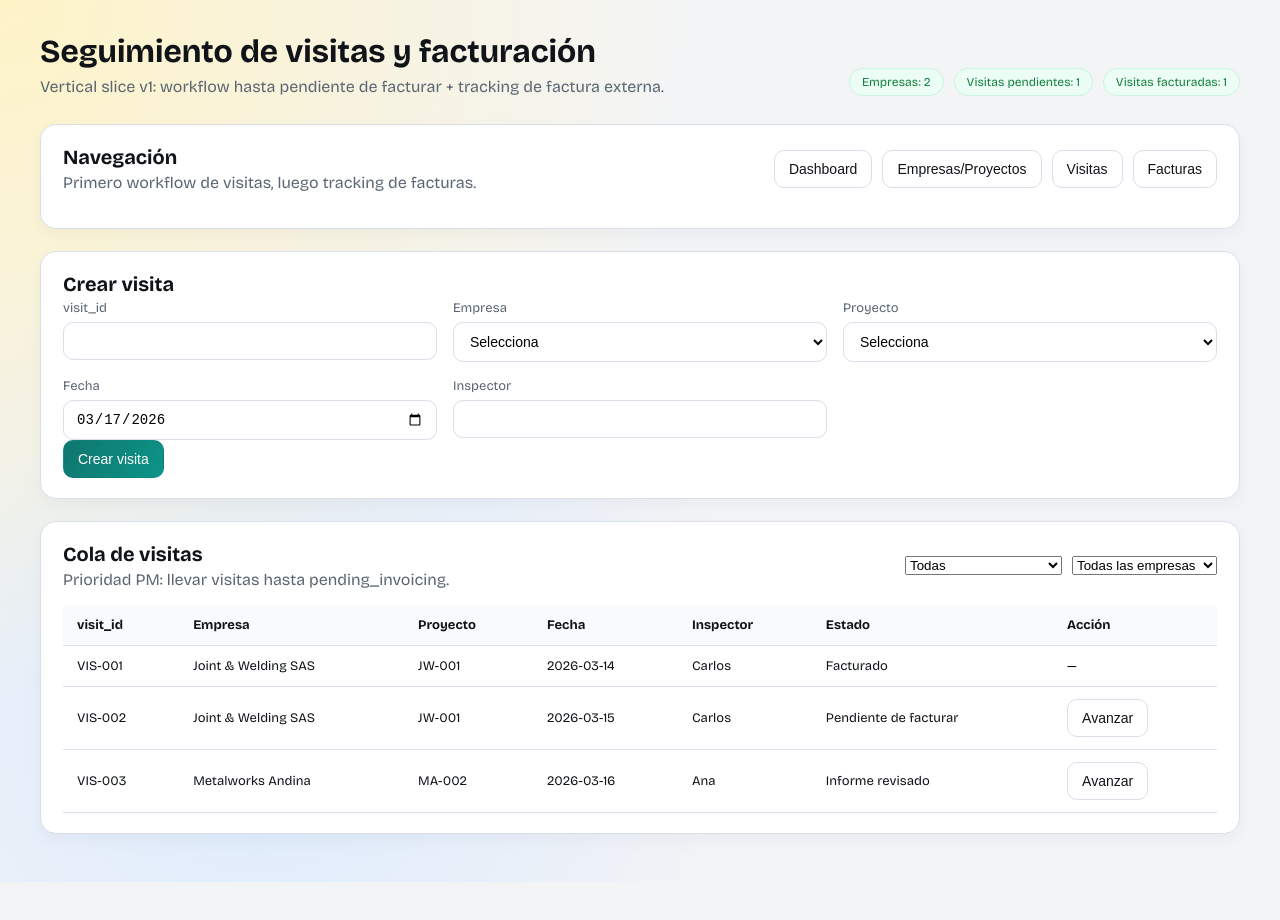
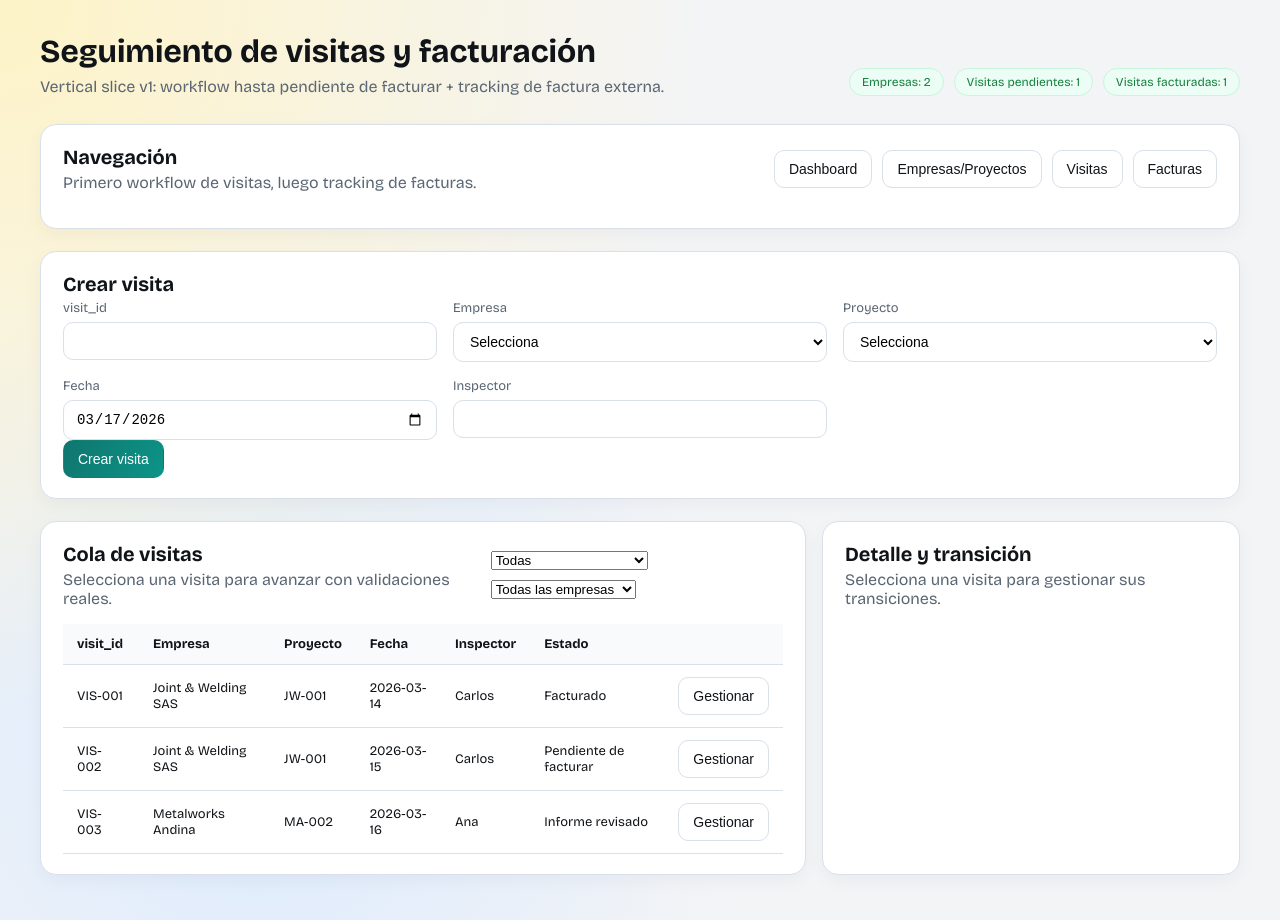
Before and after one commit to dgiraldova/Invoice_check, a React (Vite) app: page / in a window 1280 px wide. Both pictures are taken after a click on the button "Visitas". Shown: the top 920 px of the page. Before the commit the page ends 882 px from the top, so only its background shows below. Built offline with nearby package versions, Linux system fonts and the light colour scheme.

Commit message:
enforce workflow transition requirements in visit flow

```diff
--- a/src/renderer/App.tsx
+++ b/src/renderer/App.tsx
@@ -27,6 +27,7 @@ const statusLabels: Record<WorkflowStatus, string> = {
 
 const uid = () => Math.random().toString(36).slice(2, 10);
 const nowISO = () => new Date().toISOString();
+const today = () => new Date().toISOString().slice(0, 10);
 const monthFromDate = (date: string) => date.slice(0, 7);
 
 const seedData = (): AppData => {
@@ -43,12 +44,13 @@ const seedData = (): AppData => {
     projectId: projectA.id,
     visitDate: "2026-03-14",
     inspector: "Carlos",
-    status: "pending_invoicing",
+    status: "invoiced",
     reportDoneAt: nowISO(),
     reviewedAt: nowISO(),
     reviewedBy: "Laura",
     reportSentAt: nowISO(),
-    adminNotifiedAt: nowISO()
+    adminNotifiedAt: nowISO(),
+    invoiceRecordId: "seed-invoice-1"
   };
 
   const visit2: Visit = {
@@ -80,7 +82,7 @@ const seedData = (): AppData => {
   };
 
   const invoice: InvoiceRecord = {
-    id: uid(),
+    id: "seed-invoice-1",
     invoiceNumber: "FAC-2026-001",
     dianCode: "DIAN-0001",
     invoiceDate: "2026-03-16",
@@ -88,9 +90,6 @@ const seedData = (): AppData => {
     companyId: companyA.id,
     visitIds: [visit1.id]
   };
-
-  visit1.status = "invoiced";
-  visit1.invoiceRecordId = invoice.id;
 
   return {
     companies: [companyA, companyB],
@@ -118,6 +117,48 @@ const nextStatus = (status: WorkflowStatus): WorkflowStatus | null => {
   return statuses[index + 1];
 };
 
+const getTransitionRequirement = (visit: Visit, next: WorkflowStatus, draft: TransitionDraft) => {
+  if (next === "report_done") {
+    if (!draft.reportDoneAt) return "Para marcar informe listo, registra la fecha/hora del informe.";
+  }
+  if (next === "report_reviewed") {
+    if (!visit.reportDoneAt && !draft.reportDoneAt) return "No puedes revisar un informe que no está marcado como listo.";
+    if (!draft.reviewedBy.trim()) return "Para marcar informe revisado, indica quién revisó.";
+    if (!draft.reviewedAt) return "Para marcar informe revisado, registra la fecha/hora de revisión.";
+  }
+  if (next === "report_sent") {
+    if (!visit.reviewedAt && !draft.reviewedAt) return "No puedes enviar un informe que no ha sido revisado.";
+    if (!draft.reportSentAt) return "Para marcar informe enviado, registra la fecha/hora de envío.";
+  }
+  if (next === "admin_notified") {
+    if (!visit.reportSentAt && !draft.reportSentAt) return "No puedes notificar admin antes de enviar el informe.";
+    if (!draft.adminNotifiedAt) return "Para notificar admin, registra la fecha/hora de notificación.";
+  }
+  if (next === "pending_invoicing") {
+    if (!visit.adminNotifiedAt && !draft.adminNotifiedAt) return "No puedes pasar a pending_invoicing sin haber notificado a admin.";
+  }
+  return null;
+};
+
+type TransitionDraft = {
+  reportDoneAt: string;
+  reviewedBy: string;
+  reviewedAt: string;
+  reportSentAt: string;
+  adminNotifiedAt: string;
+};
+
+const defaultDraft = (): TransitionDraft => ({
+  reportDoneAt: "",
+  reviewedBy: "",
+  reviewedAt: "",
+  reportSentAt: "",
+  adminNotifiedAt: ""
+});
+
+const toInputDateTime = (value?: string) => (value ? value.slice(0, 16) : "");
+const toStoredDateTime = (value: string) => (value ? new Date(value).toISOString() : "");
+
 const App: React.FC = () => {
   const [data, setData] = useState<AppData>(() => loadData());
   const [tab, setTab] = useState<"dashboard" | "master" | "visits" | "invoices">("dashboard");
@@ -129,15 +170,17 @@ const App: React.FC = () => {
   const [visitId, setVisitId] = useState("");
   const [visitCompanyId, setVisitCompanyId] = useState("");
   const [visitProjectId, setVisitProjectId] = useState("");
-  const [visitDate, setVisitDate] = useState(new Date().toISOString().slice(0, 10));
+  const [visitDate, setVisitDate] = useState(today());
   const [inspector, setInspector] = useState("");
   const [filter, setFilter] = useState<"all" | "pending" | "invoiced">("all");
   const [selectedCompanyId, setSelectedCompanyId] = useState("");
   const [selectedVisitIds, setSelectedVisitIds] = useState<string[]>([]);
   const [invoiceNumber, setInvoiceNumber] = useState("");
   const [dianCode, setDianCode] = useState("");
-  const [invoiceDate, setInvoiceDate] = useState(new Date().toISOString().slice(0, 10));
+  const [invoiceDate, setInvoiceDate] = useState(today());
   const [message, setMessage] = useState<string | null>(null);
+  const [activeVisitId, setActiveVisitId] = useState<string | null>(null);
+  const [transitionDraft, setTransitionDraft] = useState<TransitionDraft>(defaultDraft());
 
   const persist = (next: AppData) => {
     setData(next);
@@ -146,6 +189,7 @@ const App: React.FC = () => {
 
   const companyMap = useMemo(() => Object.fromEntries(data.companies.map((c) => [c.id, c])), [data.companies]);
   const projectMap = useMemo(() => Object.fromEntries(data.projects.map((p) => [p.id, p])), [data.projects]);
+  const activeVisit = data.visits.find((visit) => visit.id === activeVisitId) ?? null;
 
   const filteredVisits = useMemo(() => {
     return data.visits.filter((visit) => {
@@ -200,18 +244,39 @@ const App: React.FC = () => {
     setMessage("Visita creada.");
   };
 
-  const advanceVisit = (visit: Visit) => {
-    const next = nextStatus(visit.status);
-    if (!next) return;
-    const updated: Visit = { ...visit, status: next };
-    if (next === "report_done") updated.reportDoneAt = nowISO();
-    if (next === "report_reviewed") {
-      updated.reviewedAt = nowISO();
-      updated.reviewedBy = updated.reviewedBy ?? "Supervisor";
-    }
-    if (next === "report_sent") updated.reportSentAt = nowISO();
-    if (next === "admin_notified") updated.adminNotifiedAt = nowISO();
-    persist({ ...data, visits: data.visits.map((v) => (v.id === visit.id ? updated : v)) });
+  const selectVisit = (visit: Visit) => {
+    setActiveVisitId(visit.id);
+    setTransitionDraft({
+      reportDoneAt: toInputDateTime(visit.reportDoneAt),
+      reviewedBy: visit.reviewedBy ?? "",
+      reviewedAt: toInputDateTime(visit.reviewedAt),
+      reportSentAt: toInputDateTime(visit.reportSentAt),
+      adminNotifiedAt: toInputDateTime(visit.adminNotifiedAt)
+    });
+  };
+
+  const advanceVisit = () => {
+    if (!activeVisit) return;
+    const next = nextStatus(activeVisit.status);
+    if (!next) return setMessage("Esta visita ya está en el estado final.");
+
+    const requirement = getTransitionRequirement(activeVisit, next, transitionDraft);
+    if (requirement) return setMessage(requirement);
+
+    const updated: Visit = {
+      ...activeVisit,
+      status: next,
+      reportDoneAt: transitionDraft.reportDoneAt ? toStoredDateTime(transitionDraft.reportDoneAt) : activeVisit.reportDoneAt,
+      reviewedBy: transitionDraft.reviewedBy.trim() || activeVisit.reviewedBy,
+      reviewedAt: transitionDraft.reviewedAt ? toStoredDateTime(transitionDraft.reviewedAt) : activeVisit.reviewedAt,
+      reportSentAt: transitionDraft.reportSentAt ? toStoredDateTime(transitionDraft.reportSentAt) : activeVisit.reportSentAt,
+      adminNotifiedAt: transitionDraft.adminNotifiedAt ? toStoredDateTime(transitionDraft.adminNotifiedAt) : activeVisit.adminNotifiedAt
+    };
+
+    const nextData = { ...data, visits: data.visits.map((visit) => (visit.id === activeVisit.id ? updated : visit)) };
+    persist(nextData);
+    setActiveVisitId(updated.id);
+    setMessage(`Visita ${updated.visitId} movida a ${statusLabels[next]}.`);
   };
 
   const toggleSelectedVisit = (id: string) => {
@@ -220,6 +285,7 @@ const App: React.FC = () => {
 
   const createInvoiceRecord = () => {
     if (!invoiceNumber.trim() || !dianCode.trim() || !invoiceDate) return setMessage("Factura, DIAN y fecha son obligatorios.");
+    if (data.invoiceRecords.some((invoice) => invoice.invoiceNumber === invoiceNumber.trim())) return setMessage("Ese número de factura ya está registrado.");
     if (selectedVisitIds.length === 0) return setMessage("Selecciona al menos una visita pendiente.");
     const visits = data.visits.filter((v) => selectedVisitIds.includes(v.id));
     if (visits.some((v) => v.status !== "pending_invoicing")) return setMessage("Solo puedes facturar visitas en pending_invoicing.");
@@ -282,7 +348,7 @@ const App: React.FC = () => {
             <div className="panel__header panel__header--stack">
               <div>
                 <h2>Resumen operativo</h2>
-                <p>Esto reemplaza el prototipo de revisión por un flujo real de operaciones.</p>
+                <p>Ahora el workflow exige metadatos reales antes de avanzar.</p>
               </div>
             </div>
             <div className="cards">
@@ -325,11 +391,13 @@ const App: React.FC = () => {
               </div>
               <button className="btn btn--primary" onClick={createVisit}>Crear visita</button>
             </section>
+
+            <div className="grid grid--two">
               <section className="panel">
                 <div className="panel__header">
                   <div>
                     <h2>Cola de visitas</h2>
-                  <p>Prioridad PM: llevar visitas hasta pending_invoicing.</p>
+                    <p>Selecciona una visita para avanzar con validaciones reales.</p>
                   </div>
                   <div className="status-bar">
                     <select value={filter} onChange={(e) => setFilter(e.target.value as any)}><option value="all">Todas</option><option value="pending">Pendientes de facturar</option><option value="invoiced">Facturadas</option></select>
@@ -338,23 +406,65 @@ const App: React.FC = () => {
                 </div>
                 <div className="table-wrap">
                   <table className="table">
-                  <thead><tr><th>visit_id</th><th>Empresa</th><th>Proyecto</th><th>Fecha</th><th>Inspector</th><th>Estado</th><th>Acción</th></tr></thead>
+                    <thead><tr><th>visit_id</th><th>Empresa</th><th>Proyecto</th><th>Fecha</th><th>Inspector</th><th>Estado</th><th></th></tr></thead>
                     <tbody>
                       {filteredVisits.map((visit) => (
-                      <tr key={visit.id}>
+                        <tr key={visit.id} className={activeVisitId === visit.id ? "row--active" : ""}>
                           <td>{visit.visitId}</td>
                           <td>{companyMap[visit.companyId]?.name}</td>
                           <td>{projectMap[visit.projectId]?.code}</td>
                           <td>{visit.visitDate}</td>
                           <td>{visit.inspector}</td>
                           <td>{statusLabels[visit.status]}</td>
-                        <td>{visit.status !== "invoiced" ? <button className="btn btn--ghost" onClick={() => advanceVisit(visit)}>Avanzar</button> : "—"}</td>
+                          <td><button className="btn btn--ghost" onClick={() => selectVisit(visit)}>Gestionar</button></td>
                         </tr>
                       ))}
                     </tbody>
                   </table>
                 </div>
               </section>
+
+              <section className="panel">
+                <h2>Detalle y transición</h2>
+                {!activeVisit && <p>Selecciona una visita para gestionar sus transiciones.</p>}
+                {activeVisit && (
+                  <>
+                    <div className="detail-list">
+                      <div><strong>visit_id:</strong> {activeVisit.visitId}</div>
+                      <div><strong>Empresa:</strong> {companyMap[activeVisit.companyId]?.name}</div>
+                      <div><strong>Proyecto:</strong> {projectMap[activeVisit.projectId]?.code}</div>
+                      <div><strong>Estado actual:</strong> {statusLabels[activeVisit.status]}</div>
+                      <div><strong>Siguiente estado:</strong> {nextStatus(activeVisit.status) ? statusLabels[nextStatus(activeVisit.status)!] : "Final"}</div>
+                    </div>
+
+                    <div className="grid">
+                      <div className="field">
+                        <label>Fecha/hora informe listo</label>
+                        <input type="datetime-local" value={transitionDraft.reportDoneAt} onChange={(e) => setTransitionDraft((d) => ({ ...d, reportDoneAt: e.target.value }))} />
+                      </div>
+                      <div className="field">
+                        <label>Revisado por</label>
+                        <input value={transitionDraft.reviewedBy} onChange={(e) => setTransitionDraft((d) => ({ ...d, reviewedBy: e.target.value }))} />
+                      </div>
+                      <div className="field">
+                        <label>Fecha/hora revisión</label>
+                        <input type="datetime-local" value={transitionDraft.reviewedAt} onChange={(e) => setTransitionDraft((d) => ({ ...d, reviewedAt: e.target.value }))} />
+                      </div>
+                      <div className="field">
+                        <label>Fecha/hora envío</label>
+                        <input type="datetime-local" value={transitionDraft.reportSentAt} onChange={(e) => setTransitionDraft((d) => ({ ...d, reportSentAt: e.target.value }))} />
+                      </div>
+                      <div className="field">
+                        <label>Fecha/hora notificación admin</label>
+                        <input type="datetime-local" value={transitionDraft.adminNotifiedAt} onChange={(e) => setTransitionDraft((d) => ({ ...d, adminNotifiedAt: e.target.value }))} />
+                      </div>
+                    </div>
+
+                    <button className="btn btn--primary" onClick={advanceVisit} disabled={activeVisit.status === "invoiced"}>Avanzar estado</button>
+                  </>
+                )}
+              </section>
+            </div>
           </>
         )}
 
--- a/src/renderer/styles.css
+++ b/src/renderer/styles.css
@@ -201,6 +201,10 @@ body {
   gap: 16px;
 }
 
+.grid--two {
+  grid-template-columns: 1.2fr 1fr;
+}
+
 .field {
   display: flex;
   flex-direction: column;
@@ -257,6 +261,17 @@ body {
 
 .chip strong {
   color: var(--text);
+}
+
+.detail-list {
+  display: grid;
+  gap: 8px;
+  margin-bottom: 16px;
+  color: var(--muted);
+}
+
+.row--active {
+  outline: 2px solid #99f6e4;
 }
 
 .chip--ok {
```
Lines whose indentation alone changed are shown as unchanged.
